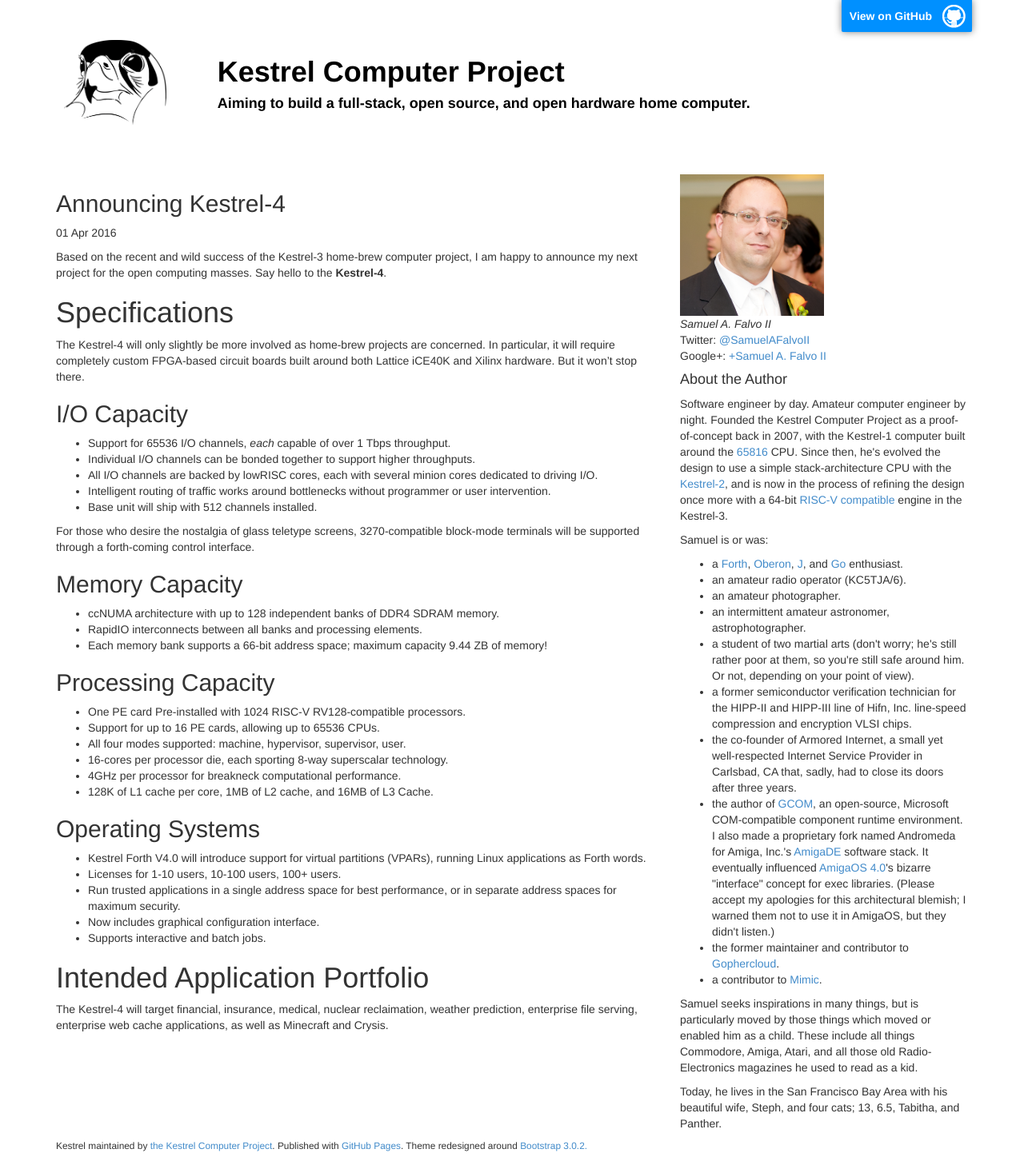
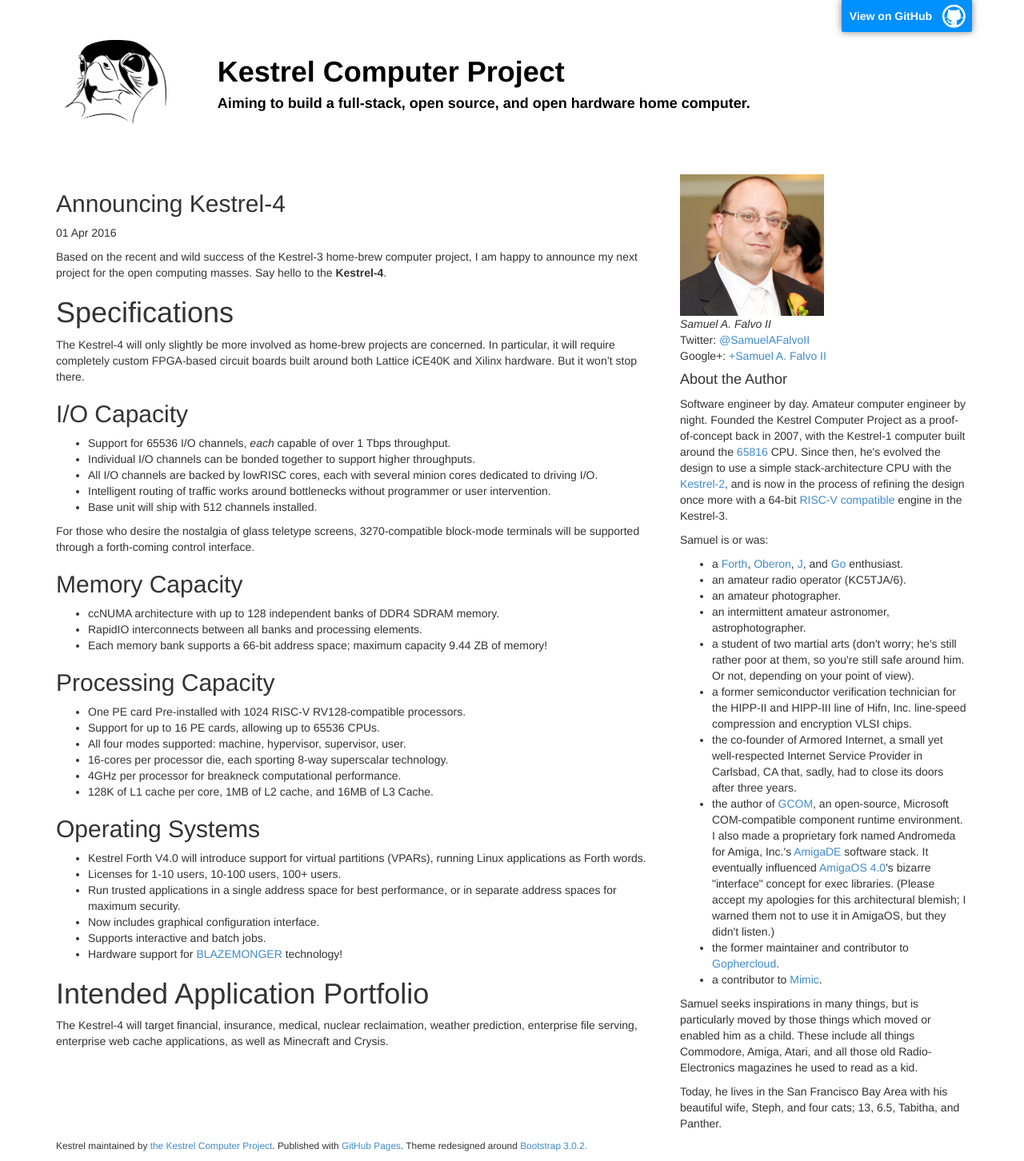
Before and after one commit to KestrelComputer/kestrel, a Jekyll site: the page built from _posts/2016-04-01-announcing-k4.md, in a window 1280 px wide. Shown: the whole page at 80% size. Built offline with Jekyll 4.4.1, drawn with Linux system fonts in a browser that asks for light colours.

Commit message:
How could I forget this?

```diff
--- a/_posts/2016-04-01-announcing-k4.md
+++ b/_posts/2016-04-01-announcing-k4.md
@@ -47,6 +47,7 @@
 * Run trusted applications in a single address space for best performance, or in separate address spaces for maximum security.
 * Now includes graphical configuration interface.
 * Supports interactive and batch jobs.
+* Hardware support for [BLAZEMONGER](http://www.ding.net/blaze/) technology!
 
 # Intended Application Portfolio
 
```
